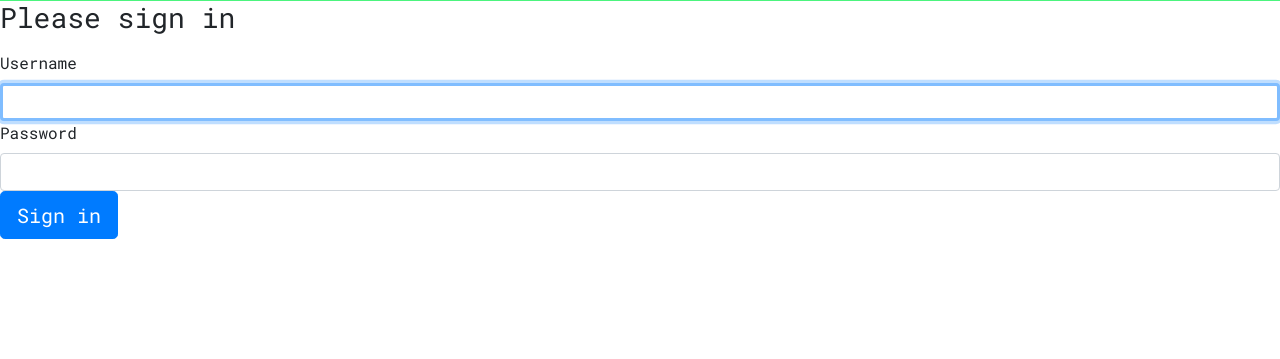
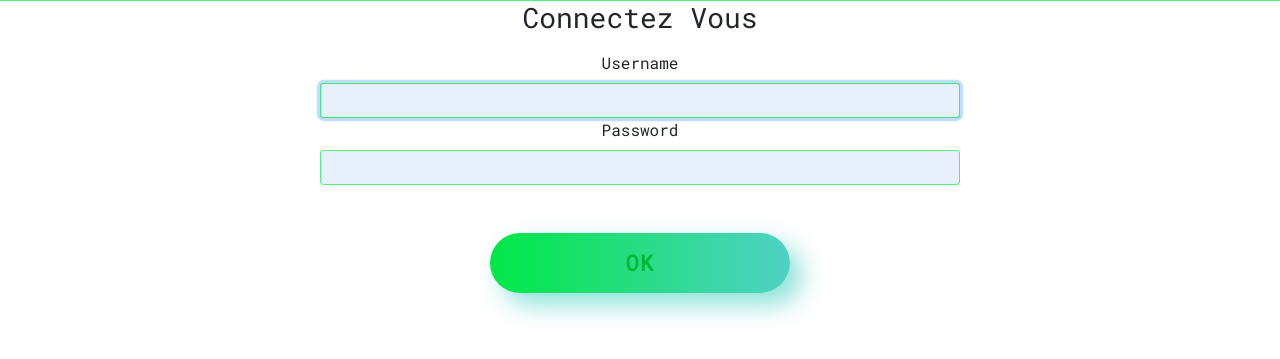
Before and after one commit to Vincent-Garret/voyages, a Symfony app: template templates/Front/security/login.html.twig in a window 1280 px wide. Shown: the part 144-503 px from the top of the page. Run offline with Twig, Linux system fonts and the light colour scheme; the template is opened without the code that fills it, so the values that code supplies are empty; some libraries are stand-ins or nearby versions.

Commit message:
scss and form(log in)

```diff
--- a/public/dist/css/style.css
+++ b/public/dist/css/style.css
@@ -1,3 +1,17 @@
+@media screen and (max-width: 980px) {
+  .granted, .notGranted {
+    height: 4vh !important;
+    font-size: 26px;
+  }
+
+  header {
+    border-bottom: none !important;
+  }
+
+  .trip {
+    font-size: 26px !important;
+  }
+}
 ::-webkit-scrollbar {
   width: 6px;
   height: 6px;
@@ -184,16 +198,6 @@ a:before, a:after, a > span:before, a > span:after {
   transform: none;
 }
 
-@media screen and (max-width: 980px) {
-  .granted, .notGranted {
-    height: 4vh !important;
-    font-size: 26px;
-  }
-
-  header {
-    border-bottom: none !important;
-  }
-}
 html, body {
   height: 100%;
 }
@@ -298,7 +302,8 @@ button::before {
 }
 
 textarea, input, select {
-  border: solid 1px rgba(0, 240, 72, 0.7);
+  border: solid 1px rgba(0, 240, 72, 0.7) !important;
+  background-color: #e8f0fe !important;
 }
 
 textarea:focus, input:focus, select:focus {
--- a/public/src/sass/_reboot.scss
+++ b/public/src/sass/_reboot.scss
@@ -197,13 +197,3 @@ a, a > span {
 {
   transform: none;
 }
-
-@media screen and (max-width:980px) {
-    .granted, .notGranted{
-        height: 4vh!important;
-        font-size: 26px;
-      }
-    header{
-        border-bottom: none!important;
-    }
-}
--- a/public/src/sass/_responsive.scss
+++ b/public/src/sass/_responsive.scss
@@ -0,0 +1,13 @@
+@media screen and (max-width:980px) {
+    .granted, .notGranted{
+        height: 4vh!important;
+        font-size: 26px;
+      }
+    header{
+        border-bottom: none!important;
+    }
+
+    .trip{
+        font-size: 26px!important;
+    }
+}
--- a/public/src/sass/style.scss
+++ b/public/src/sass/style.scss
@@ -110,7 +110,8 @@ button::before {
 }
 
 textarea, input, select{
-  border:solid 1px rgba(0, 240, 72, 0.7);
+  border:solid 1px rgba(0, 240, 72, 0.7)!important;
+  background-color: rgb(232, 240, 254) !important;
 }
 
 textarea:focus, input:focus, select:focus{
--- a/src/Controller/Front/TripController.php
+++ b/src/Controller/Front/TripController.php
@@ -30,7 +30,7 @@ class TripController extends AbstractController
         UserRepository $userRepository)
     {
         $categories = $categoryRepository->findAll();
-        $lastTrips = $tripRepository->findBy([], ['id' => 'DESC'], 4, 0);
+        $lastTrips = $tripRepository->findBy([], ['id' => 'DESC'], 5, 0);
         $users = $userRepository->findAll();
 
         return $this->render('Front/home_user.html.twig', [
--- a/templates/Front/header.html.twig
+++ b/templates/Front/header.html.twig
@@ -19,6 +19,7 @@
                     </ul>
             </div>
         </nav>
+
         <ul class="d-none d-lg-flex granted row justify-content-around align-items-center">
             <li><a class="headerLink" href="{{ path('home') }}"><span>Voyages</span></a></li>
             <li><a class="headerLink" href="{{ path('trips') }}"><span>Mon Profil</span></a></li>
@@ -26,7 +27,21 @@
             <li><a class="headerLink" href="{{ path('app_logout') }}"><span>Se déconnecter</span></a></li>
         </ul>
             {% else %}
-        <ul class="notGranted row justify-content-around align-items-center">
+        <nav role="navigation" class="d-lg-none">
+            <div id="menuToggle">
+                <input type="checkbox"/>
+                    <span></span>
+                    <span></span>
+                    <span></span>
+                    <ul id="menu">
+                        <a href='{{ path('home') }}'><li>Voyages</li></a>
+                        <a href='{{ path('app_login') }}'><li>Se connecter</li></a>
+                        <a href='{{ path('register') }}'><li>S'inscrire</li></a>
+                    </ul>
+            </div>
+        </nav>
+
+        <ul class="d-none d-lg-flex notGranted row justify-content-around align-items-center">
             <li class=""><a class="headerLink" href="{{ path('home') }}"><span>Voyages</span></a></li>
             <li><a class="headerLink" href="{{ path('app_login') }}"><span>Se connecter</span></a></li>
             <li><a class="headerLink" href="{{ path('register') }}"><span>S'inscrire</span></a></li>
--- a/templates/Front/security/login.html.twig
+++ b/templates/Front/security/login.html.twig
@@ -14,15 +14,17 @@
         </div>
     {% endif %}
 
-    <h1 class="h3 mb-3 font-weight-normal">Please sign in</h1>
-    <label for="inputUsername">Username</label>
-    <input type="text" value="{{ last_username }}" name="username" id="inputUsername" class="form-control" required autofocus>
-    <label for="inputPassword">Password</label>
-    <input type="password" name="password" id="inputPassword" class="form-control" required>
+    <h1 class="h3 mb-3 font-weight-normal text-center">Connectez Vous</h1>
+    <div class="d-flex align-items-center flex-column">
+        <div><label for="inputUsername">Username</label></div>
+        <input type="text" value="{{ last_username }}" name="username" id="inputUsername" class="form-control col-6" required autofocus>
+        <div><label for="inputPassword">Password</label></div>
+        <input type="password" name="password" id="inputPassword" class="form-control col-6" required>
 
-    <input type="hidden" name="_csrf_token"
-           value="{{ csrf_token('authenticate') }}"
-    >
+        <input type="hidden" name="_csrf_token"
+            value="{{ csrf_token('authenticate') }}"
+        >
+    </div>
 
     {#
         Uncomment this section and add a remember_me option below your firewall to activate remember me functionality.
@@ -35,8 +37,11 @@
         </div>
     #}
 
-    <button class="btn btn-lg btn-primary" type="submit">
-        Sign in
-    </button>
+    <div class="wrap">
+        <button class="button my-5" type="submit">
+            OK
+        </button>
+    </div>
+
 </form>
 {% endblock %}
```
Also changed, not shown: public/img/AFCEE752-BCB8-449B-8FAE-B7252AF7C75E-60883bbe07c1c.jpg (added), public/img/F9A8C8BB-1AFF-4C51-BD80-18FAA1B58315-60883c6f2b607.jpg (added), public/img/PHOTO-2021-02-03-10-55-21-3-608af65a1c9b8.jpg (added), public/img/test2-608c2682affcd.jpg (added), 1 other file. Lines whose indentation alone changed are shown as unchanged.
